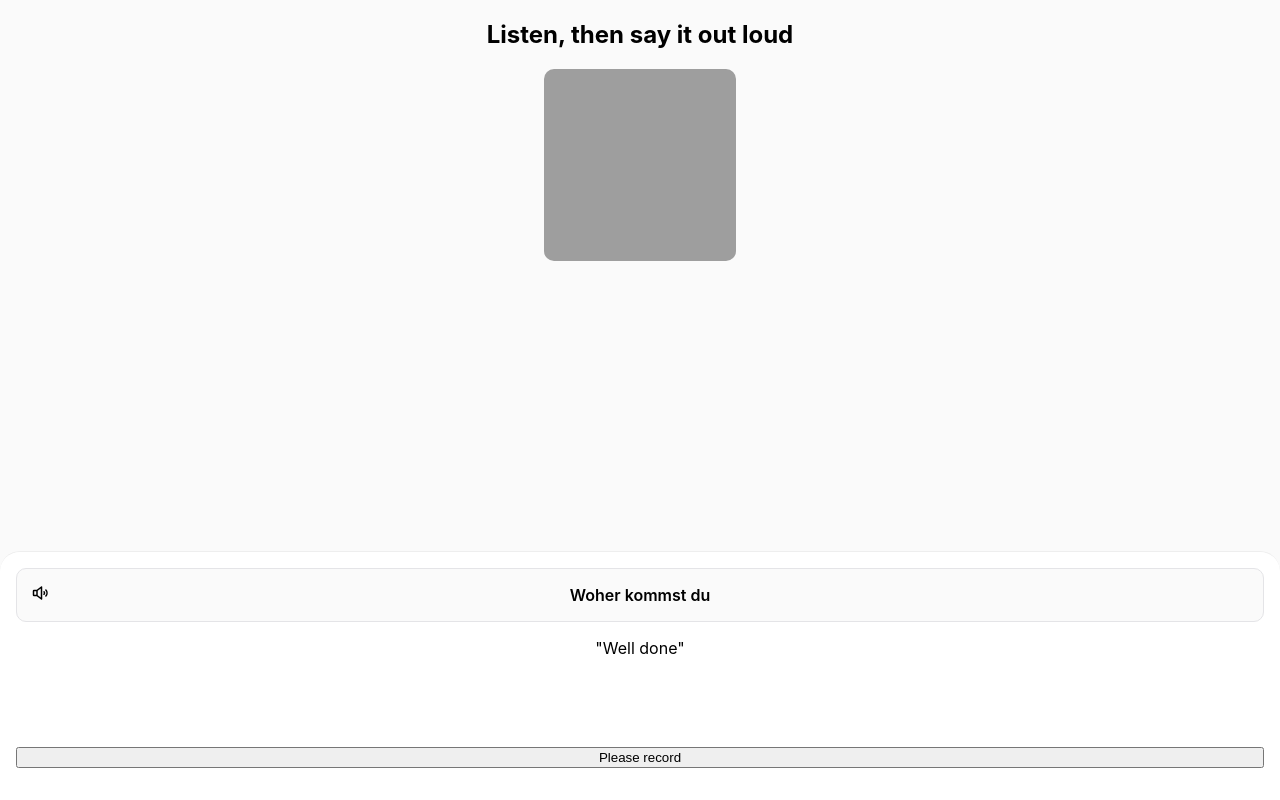
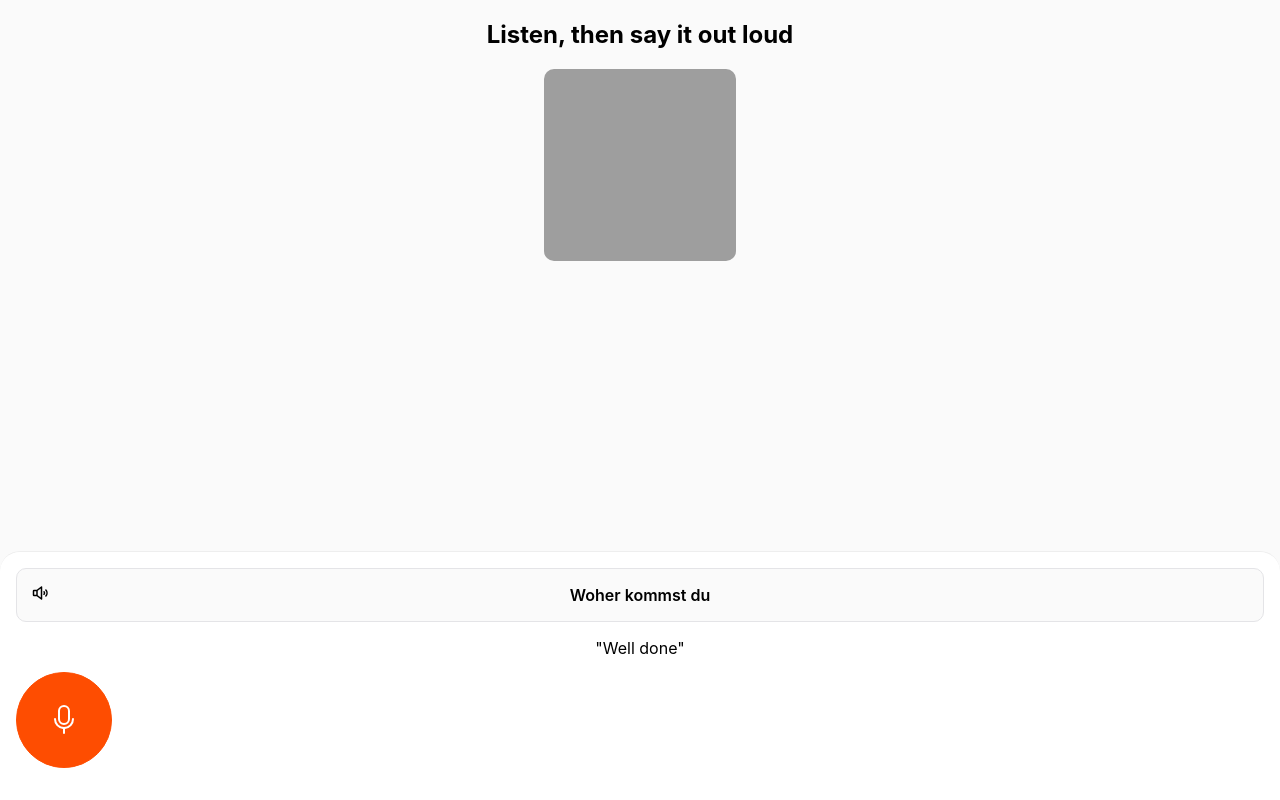
Before and after one commit to crisperpo/pronunciation-evaluation, a React (Create React App) app in the folder spa/: page / in a window 1280 px wide. Built offline with nearby package versions, Linux system fonts and the light colour scheme; grey boxes are pictures that could not be loaded.

Commit message:
add status to button recording

```diff
--- a/spa/src/components/App/index.tsx
+++ b/spa/src/components/App/index.tsx
@@ -1,6 +1,6 @@
 import React from 'react';
+import RecordingButton from '../ButtonRecording';
 import { SpeakerHigh } from '@phosphor-icons/react';
-import RecordingButton from '../ButtonRecording';
 
 import './index.scss';
 
--- /dev/null
+++ b/spa/src/components/ButtonRecording/index.scss
@@ -0,0 +1,12 @@
+.ButtonRecording {
+  background-color: #fe4d01;
+  border: 1px solid #fe4d01;
+  border-radius: 4000px;
+  color: #ffffff;
+  font-weight: 600;;
+  height: 6rem;
+  min-width: auto;
+  padding: calc(1.5rem);
+  cursor: pointer;
+  width: 6rem;
+}
--- a/spa/src/components/ButtonRecording/index.tsx
+++ b/spa/src/components/ButtonRecording/index.tsx
@@ -1,9 +1,32 @@
-import React from 'react';
+import React, { useState } from 'react';
+import { ArrowClockwise, Check, Microphone, Waveform } from '@phosphor-icons/react';
 
-const ButtonReacording = (): JSX.Element => {
+import './index.scss';
+
+const ButtonRecording = (): JSX.Element => {
+  const [status, setStatus]= useState('default');
+  const handleClick = () => {
+    if(status === 'default') setStatus('listening');
+  };
+
   return (
-    <button>Please record</button>
+    <button className="ButtonRecording" onClick={ handleClick }>
+      {(() => {
+        switch (status) {
+          case 'default':
+            return <Microphone size="32" />;
+          case 'listening':
+            return <Waveform size="32" />;
+          case 'recordingCorrect':
+            return <Check size="32" />;
+          case 'recordingIncorrect':
+            return <ArrowClockwise size="32" />;
+          default:
+            return null;
+        }
+      })()}
+    </button>
   );
 };
 
-export default ButtonReacording;
+export default ButtonRecording;
```
